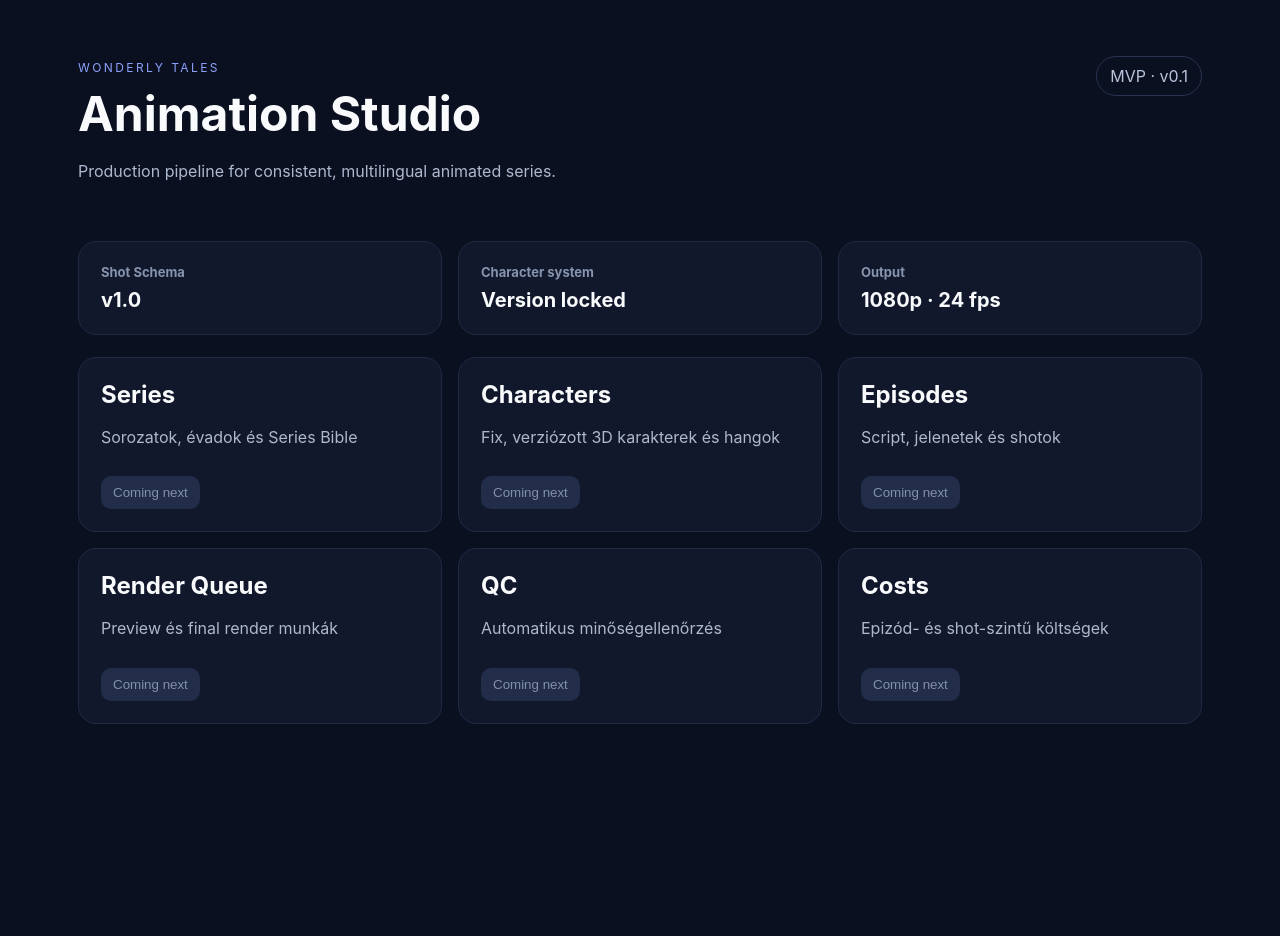
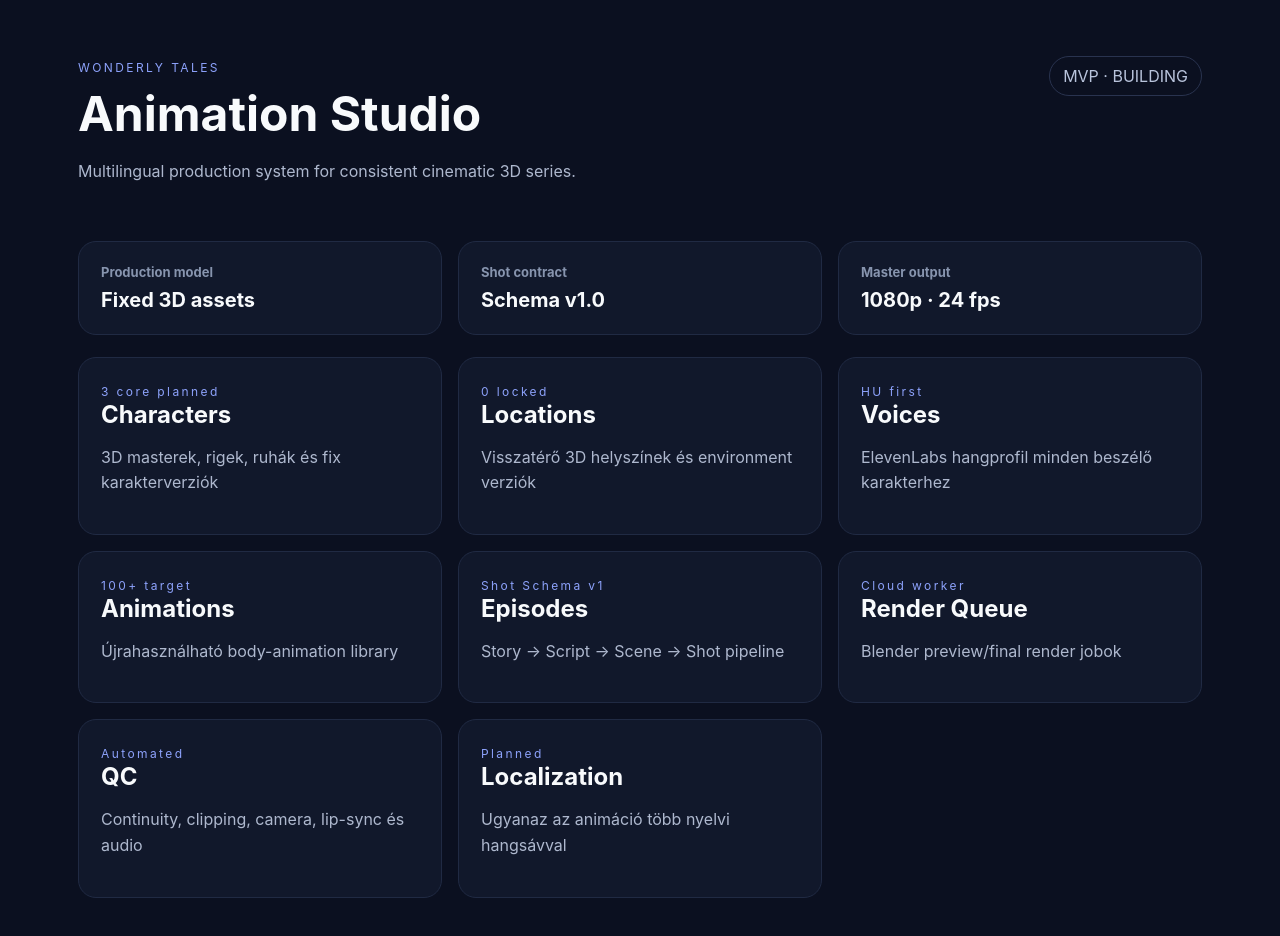
Before and after one commit to moldovansandor1998-ai/Wonderlytales, a Next.js app: page / in a window 1280 px wide. Shown: the top 936 px of the page. Before the commit the page ends 800 px from the top, so only its background shows below. Built offline with nearby package versions, Linux system fonts and the light colour scheme.

Commit message:
Expand Studio production dashboard

```diff
--- a/app/page.tsx
+++ b/app/page.tsx
@@ -1,2 +1,2 @@
-const cards=[["Series","Sorozatok, évadok és Series Bible"],["Characters","Fix, verziózott 3D karakterek és hangok"],["Episodes","Script, jelenetek és shotok"],["Render Queue","Preview és final render munkák"],["QC","Automatikus minőségellenőrzés"],["Costs","Epizód- és shot-szintű költségek"]];
-export default function Home(){return <main><header><div><span className="eyebrow">WONDERLY TALES</span><h1>Animation Studio</h1><p>Production pipeline for consistent, multilingual animated series.</p></div><span className="badge">MVP · v0.1</span></header><section className="stats"><article><b>Shot Schema</b><strong>v1.0</strong></article><article><b>Character system</b><strong>Version locked</strong></article><article><b>Output</b><strong>1080p · 24 fps</strong></article></section><section className="grid">{cards.map(([t,d])=><article className="card" key={t}><h2>{t}</h2><p>{d}</p><button disabled>Coming next</button></article>)}</section></main>}
+const modules=[["Characters","3D masterek, rigek, ruhák és fix karakterverziók","3 core planned"],["Locations","Visszatérő 3D helyszínek és environment verziók","0 locked"],["Voices","ElevenLabs hangprofil minden beszélő karakterhez","HU first"],["Animations","Újrahasználható body-animation library","100+ target"],["Episodes","Story → Script → Scene → Shot pipeline","Shot Schema v1"],["Render Queue","Blender preview/final render jobok","Cloud worker"],["QC","Continuity, clipping, camera, lip-sync és audio","Automated"],["Localization","Ugyanaz az animáció több nyelvi hangsávval","Planned"]];
+export default function Home(){return <main><header><div><span className="eyebrow">WONDERLY TALES</span><h1>Animation Studio</h1><p>Multilingual production system for consistent cinematic 3D series.</p></div><span className="badge">MVP · BUILDING</span></header><section className="stats"><article><b>Production model</b><strong>Fixed 3D assets</strong></article><article><b>Shot contract</b><strong>Schema v1.0</strong></article><article><b>Master output</b><strong>1080p · 24 fps</strong></article></section><section className="grid">{modules.map(([t,d,s])=><article className="card" key={t}><span className="eyebrow">{s}</span><h2>{t}</h2><p>{d}</p></article>)}</section></main>}
```
